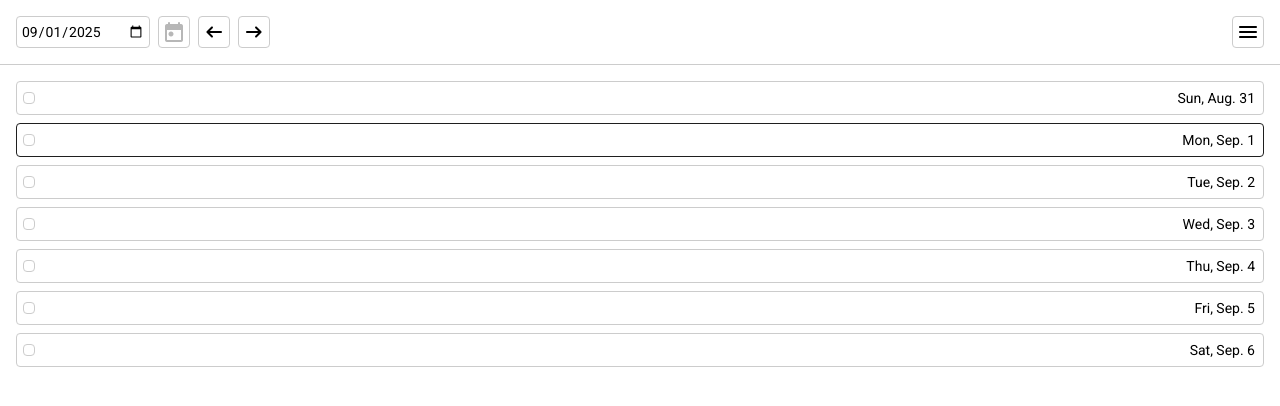
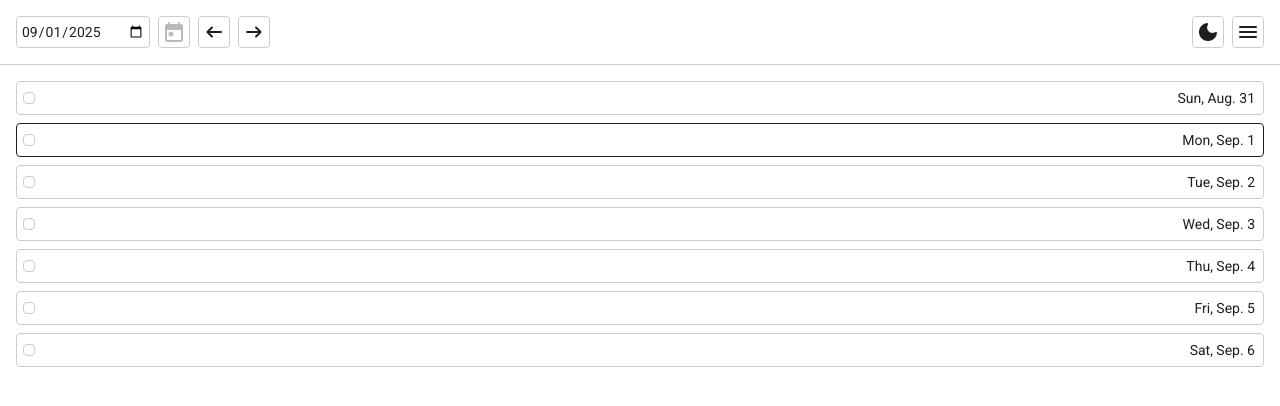
Before and after one commit to doppl3r/weekly-checklist, a Vue app: page / in a window 1280 px wide. Shown: the top 406 px of the page. Built offline with nearby package versions, Linux system fonts and the light colour scheme.

Commit message:
Add dark mode

```diff
--- a/package.json
+++ b/package.json
@@ -1,6 +1,6 @@
 {
   "name": "weekly-checklist",
-  "version": "1.0.6",
+  "version": "1.0.7",
   "description": "Weekly checklist application",
   "author": "Jacob DeBenedetto",
   "type": "module",
--- /dev/null
+++ b/src/js/utils/use-settings.ts
@@ -0,0 +1,27 @@
+import { onMounted, ref, Ref } from 'vue';
+import { useStorage } from './use-storage';
+
+export const useSettings = () => {
+  const themeRef: Ref<string> = ref('light');
+  const { storage } = useStorage();
+
+  const getTheme = async (): Promise<'light' | 'dark'> => {
+    const result = await storage.get('weekly-checklist-theme');
+    return String(result['weekly-checklist-theme']) === 'dark' ? 'dark' : 'light';
+  };
+
+  const setTheme = async (theme: 'light' | 'dark'): Promise<void> => {
+    themeRef.value = theme;
+    await storage.set({ 'weekly-checklist-theme': theme });
+  }
+
+  onMounted(async () => {
+    themeRef.value = await getTheme();
+  });
+
+  return {
+    getTheme,
+    setTheme,
+    themeRef
+  };
+}
--- a/src/scss/Global.scss
+++ b/src/scss/Global.scss
@@ -44,5 +44,14 @@ html {
       height: inherit;
       width: inherit;
     }
+
+    .dark {
+      --color-background: #1f1f1f;
+      --color-background-transparent: rgba(0, 0, 0, 0.25);
+      --color-border: #444444;
+      --color-disabled: #555555;
+      --color-link: #aaaaaa;
+      --color-primary: #ffffff;
+    }
   }
 }
--- a/src/vue/App.vue
+++ b/src/vue/App.vue
@@ -1,18 +1,18 @@
 <script setup lang="ts">
-  import type { Ref } from 'vue';
-  import type { Storage, Weekdays } from '../types/types';
-  import '../scss/Global.scss';
-  import '../scss/Fonts.scss';
   import { onMounted } from 'vue';
   import { useI18n } from 'vue-i18n';
   import { useDates } from '../js/utils/use-dates';
   import { useModal } from '../js/utils/use-modal';
+  import { useSettings } from '../js/utils/use-settings';
+  import '../scss/Global.scss';
+  import '../scss/Fonts.scss';
   import Modal from './Modal.vue';
   import WeNav from './WeNav.vue';
   import WeWeek from './WeWeek.vue';
   import WeSettings from './WeSettings.vue';
 
   const i18n = useI18n({ useScope: 'global' });
+  const { setTheme, themeRef } = useSettings();
 
   // Initialize dates
   const {
@@ -63,12 +63,16 @@
 </script>
 
 <template>
-  <div class="weekly-checklist">
+  <div
+    :class="[ themeRef ]"
+    class="weekly-checklist">
     <WeNav
       :date="selectedDate"
       :increment="incrementSelectedDate"
       :today="today"
+      :theme="themeRef"
       :update="updateSelectedDate"
+      @toggle-theme="setTheme(themeRef === 'light' ? 'dark' : 'light')"
       @open="openModal(modalSettings)"
     />
     <WeWeek
@@ -98,6 +102,7 @@
 
 <style lang="scss" scoped>
   .weekly-checklist {
+    background-color: var(--color-background);
     display: flex;
     flex-direction: column;
     height: inherit;
--- a/src/vue/Modal.vue
+++ b/src/vue/Modal.vue
@@ -91,13 +91,7 @@
       z-index: 2;
 
       .modal__container-content {
-        background-color: var(--color-1);
-        border-left: 0.125rem solid var(--color-4);
-        border-top: 0.125rem solid var(--color-4);
-        border-top-left-radius: 1rem;
-        border-top-right-radius: 1rem;
-        border-right: 0.125rem solid var(--color-4);
-        color: var(--color-10);
+        color: var(--color-primary);
         display: flex;
         flex-direction: column;
         gap: var(--size-8);
--- a/src/vue/WeButton.vue
+++ b/src/vue/WeButton.vue
@@ -14,6 +14,7 @@
     background-color: var(--color-background);
     border: var(--size-1) solid var(--color-border);
     border-radius: var(--size-4);
+    color: var(--color-primary);
     cursor: pointer;
     display: inline-flex;
     font-size: var(--size-14);
@@ -31,10 +32,18 @@
 
     &:disabled {
       pointer-events: none;
+
+      :deep(.material-symbols-rounded) {
+        opacity: 0.3;
+      }
     }
 
     &.no-padding {
       padding: 0;
+    }
+
+    &.margin-left-auto {
+      margin-left: auto;
     }
 
     :deep(.material-symbols-rounded) {
--- a/src/vue/WeInputDate.vue
+++ b/src/vue/WeInputDate.vue
@@ -15,10 +15,17 @@
 </template>
 
 <style lang="scss" scoped>
+  :global(.dark) {
+    .we-input-date {
+      color-scheme: dark;
+    }
+  }
+
   .we-input-date {
     background-color: var(--color-background);
     border: var(--size-1) solid var(--color-border);
     border-radius: var(--size-4);
+    color: var(--color-primary);
     font-family: inherit;
     font-size: var(--size-14);
     min-height: 2rem;
--- a/src/vue/WeNav.vue
+++ b/src/vue/WeNav.vue
@@ -10,10 +10,11 @@
     date: string;
     increment: (days: number) => void;
     today: string;
+    theme: string;
     update: (date: string) => void;
   }
 
-  const emit = defineEmits<(e: 'open') => void>();
+  const emit = defineEmits<(e: 'open' | 'toggle-theme') => void>();
   const props = defineProps<Props>();
 </script>
 
@@ -23,7 +24,7 @@
       id="date"
       :value="date"
       :title="i18n.t('navigation.view_calendar')"
-      @change="update($event.target.value)"
+      @change="update(($event.target as HTMLInputElement)?.value)"
     />
     <WeButton
       :class="'no-padding'"
@@ -48,6 +49,14 @@
       <span class="material-symbols-rounded">arrow_right_alt</span>
     </WeButton>
     <WeButton
+      :class="'no-padding margin-left-auto'"
+      :title="i18n.t('navigation.toggle_theme')"
+      @click="emit('toggle-theme')"
+    >
+      <span class="material-symbols-rounded" v-if="theme === 'light'">dark_mode</span>
+      <span class="material-symbols-rounded" v-else>light_mode</span>
+    </WeButton>
+    <WeButton
       :class="'no-padding'"
       :title="i18n.t('navigation.open_menu')"
       @click="emit('open')"
@@ -65,11 +74,5 @@
     display: flex;
     gap: var(--size-8);
     padding: 1rem;
-
-    .we-button {
-      &:last-of-type {
-        margin-left: auto;
-      }
-    }
   }
 </style>
--- a/src/vue/WeWeek.vue
+++ b/src/vue/WeWeek.vue
@@ -275,7 +275,7 @@ const onDelete = (
             input {
               background-color: var(--color-background);
               border-width: 0;
-              color: var(--color-text);
+              color: var(--color-primary);
               font-family: inherit;
               line-height: var(--size-24);
               outline: none;
@@ -301,6 +301,7 @@ const onDelete = (
       }
 
       .we-week__day-label {
+        color: var(--color-primary);
         line-height: var(--size-24);
         position: absolute;
         right: var(--size-8);
```
Also changed, not shown: public/manifest.json.
